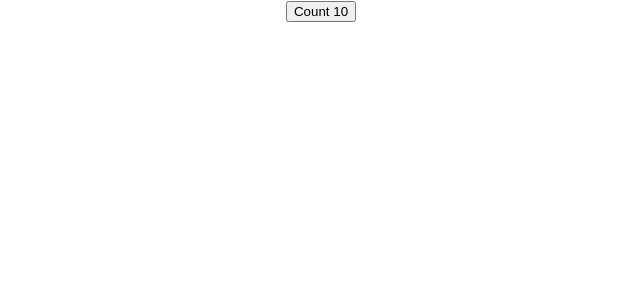
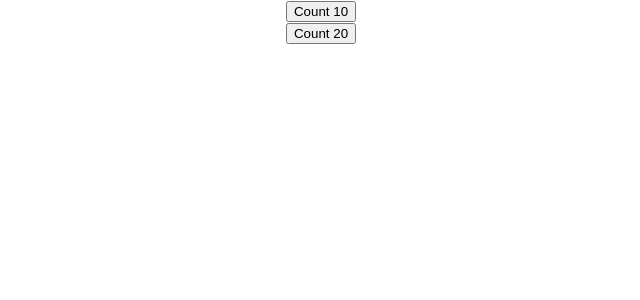
Before and after one commit to JohnKimaiyo/react-hooks, a React (Create React App) app: page / in a window 1280 px wide. Shown: the top 300 px of the page, without its empty margins (319-959 px from the left). Built offline with nearby package versions, Linux system fonts and the light colour scheme.

Commit message:
count 20 +

```diff
--- a/src/App.js
+++ b/src/App.js
@@ -1,9 +1,11 @@
 import "./App.css";
 import Count1 from "./usestate/Count1";
+import Count2 from "./usestate/Count2";
 
 function App() {
   return <div className="App">
     <Count1/>
+    <Count2/>
   </div>;
 }
 
--- /dev/null
+++ b/src/usestate/Count2.js
@@ -0,0 +1,10 @@
+import React, { useState } from "react";
+
+export default function Count2() {
+  const [count, setCount] = useState(20);
+  return (
+    <div>
+      <button onClick={() => setCount(count + 20)}>Count {count}</button>
+    </div>
+  );
+}
```
